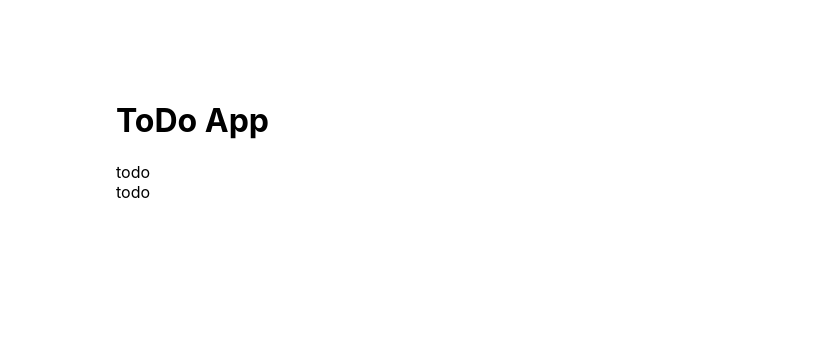
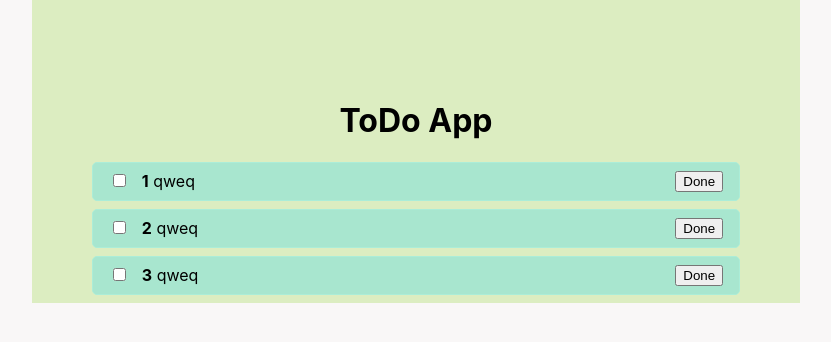
Before and after one commit to dmsomov/ToDo-App, a React (Create React App) app: page / in a window 1280 px wide. Shown: the top 342 px of the page, without its empty margins (224-1055 px from the left). Built offline with nearby package versions, Linux system fonts and the light colour scheme.

Commit message:
fix: Updated CSS

```diff
--- a/package.json
+++ b/package.json
@@ -6,6 +6,7 @@
     "@testing-library/jest-dom": "^5.11.6",
     "@testing-library/react": "^11.2.2",
     "@testing-library/user-event": "^12.2.2",
+    "prop-types": "^15.7.2",
     "react": "^17.0.1",
     "react-dom": "^17.0.1",
     "react-scripts": "4.0.1",
--- a/src/App.js
+++ b/src/App.js
@@ -2,10 +2,17 @@ import React from 'react'
 import TodoList from './Todo/TodoList'
 
 function App() {
+
+  const todos = [
+    {id: 1, done: false, title: 'qweq'},
+    {id: 2, done: false, title: 'qweq'},
+    {id: 3, done: false, title: 'qweq'},
+  ]
+
   return (
   <div className='wrapper'>
     <h1>ToDo App</h1>
-    <TodoList/>
+    <TodoList todos={todos}/>
   </div>)
 }
 
--- a/src/Todo/TodoItem.js
+++ b/src/Todo/TodoItem.js
@@ -1,7 +1,40 @@
 import React from 'react'
+import PropTypes from 'prop-types'
 
-export default function TodoItem() {
+const styles = {
+  li: {
+    display: 'flex',
+    width: '80%',
+    justifyContent: 'space-between',
+    alignItems: 'center',
+    padding: '.5rem 1rem',
+    border: '1px solid #ABEDD8',
+    borderRadius: '5px',
+    marginBottom: '.5rem',
+    backgroundColor: '#A8E6CF'
+  },
+  input: {
+    marginRight: '1rem'
+  }
+}
+
+function TodoItem({ todo, index }) {
   return (
-    <li>todo</li>
+  <li style={styles.li}>
+    <span>
+      <input type='checkbox' style={styles.input}/>
+      <strong>{index + 1}</strong>
+      &nbsp;
+      {todo.title}
+    </span>
+    <button>Done</button>
+    </li>
   )
 }
+
+TodoItem.propTypes = {
+  todo: PropTypes.object.isRequired,
+  index: PropTypes.number
+}
+
+export default TodoItem
--- a/src/Todo/TodoList.js
+++ b/src/Todo/TodoList.js
@@ -1,20 +1,30 @@
 import React from 'react'
+import PropTypes from 'prop-types'
 import TodoItem from './TodoItem'
 
 const styles = {
   ul: {
+    display: 'flex',
+    flexDirection: 'column',
+    alignItems: 'center',
     listStyle: 'none',
-    margin: 0,
+    margin: '0 auto',
     padding: 0
   }
-
 }
 
-export default function TodoList() {
+function TodoList(props) {
   return (
     <ul style={styles.ul}>
-      <TodoItem/>
-      <TodoItem/>
+      {props.todos.map( (todo, ind) => {
+        return <TodoItem todo={todo} key={todo.id} index={ind}/>
+      })}
     </ul>
   )
 }
+
+TodoList.propTypes = {
+  todos: PropTypes.arrayOf(PropTypes.object).isRequired
+}
+
+export default TodoList
--- a/src/index.css
+++ b/src/index.css
@@ -5,6 +5,7 @@ body {
     sans-serif;
   -webkit-font-smoothing: antialiased;
   -moz-osx-font-smoothing: grayscale;
+  background-color: #F9F7F7;
 }
 
 code {
@@ -15,5 +16,7 @@ code {
 .wrapper {
   padding-top: 5rem;
   margin: 0 auto;
-  width: 600px;
+  width: 60%;
+  text-align: center;
+  background-color: #DCEDC1;
 }
```
Also changed, not shown: 2 other files (tests, documents, lock files or other folders).
